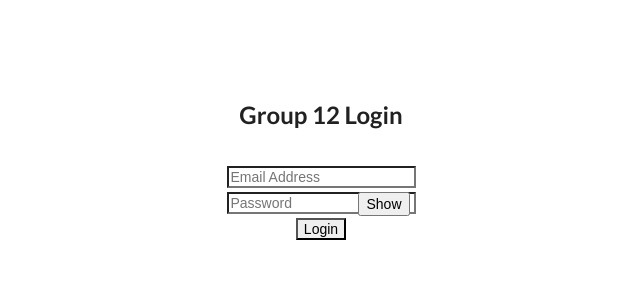
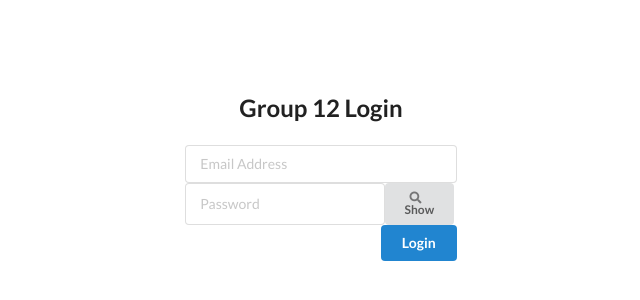
Before and after one commit to HoltHunter/Group-12, a React (Create React App) app in the folder react-app/: page / in a window 1280 px wide. Shown: the part 222-522 px from the top of the page, without its empty margins (319-959 px from the left). Built offline with nearby package versions, Linux system fonts and the light colour scheme.

Commit message:
Styling improvements to Login, Header, SearchView

```diff
--- a/react-app/src/components/Header.js
+++ b/react-app/src/components/Header.js
@@ -5,20 +5,23 @@ const Header = (session, signOut) => {
     return (
         <div className="ui secondary pointing menu">
             <Link to="/home" className="item">
+                <i className="home icon" />
                 Home
             </Link>
 
             <Link to="/search" className="item">
+                <i className="search icon" />
                 Search Users
             </Link>
 
             { session &&
             <Link to={`/profile/${ session.session.userId }`} className="item">
+                <i className="user circle icon" />
                 View Profile
             </Link>}
 
             { session && <div className="right menu">
-                <Link to='/' className="item" onClick={ signOut }>
+                <Link to='/' className="ui button negative" onClick={ signOut }>
                     Sign Out
                 </Link>
             </div>}
--- a/react-app/src/components/Login.js
+++ b/react-app/src/components/Login.js
@@ -1,6 +1,6 @@
-import { useState, useContext } from "react";
+import { useState } from "react";
 import * as Yup from "yup";
-import { Routes, Route, Navigate } from 'react-router-dom';
+import { Navigate } from 'react-router-dom';
 import {
   Flex,
   Heading,
@@ -9,28 +9,16 @@ import {
   InputGroup,
   VStack,
   InputLeftElement,
-  chakra,
   Box,
-  Link,
   FormControl,
   FormErrorMessage,
-  InputRightElement,
-  Checkbox,
-  propNames
+  InputRightElement
 } from "@chakra-ui/react";
-// import { FaUserAlt, FaEnvelope, FaLock } from "react-icons/fa";
 import { useFormik } from "formik";
-//import { useNavigate } from "react-router";
-//import { AccountContext } from "../AccountStatus";
-
-// const CFaUserAlt = chakra(FaUserAlt);
-// const CFaLock = chakra(FaLock);
-// const CFaEmail = chakra(FaEnvelope);
 
 const baseUrl = "http://localhost:8081"
 
 const Login = ({ setSession }) => {
-	//const [ setUser ] = useContext(AccountContext);
 	const [shouldRedirect, setRedirect] = useState(false);
 	const [showPassword, setShowPassword] = useState(false);
 	const handleShowClick = () => setShowPassword(!showPassword);
@@ -66,12 +54,6 @@ const Login = ({ setSession }) => {
         	})
 			.then(data => {
 				if (!data) return;
-				//setUser({ ...data });
-				//if (data.status) {
-				//setError(data.status);
-				//} else if (data.loggedIn) {
-				//navigate("/home");
-				//}
           		if (data.loggedIn) {
 					setSession(data)
 					setRedirect(true);
@@ -100,14 +82,7 @@ const Login = ({ setSession }) => {
 				Group 12 Login
 			</Heading>
         	<Box minW={{ base: "90%", md: "500px" }}>
-          		<form>
-					<VStack
-						spacing={4}
-						p="1rem"
-						m="auto"
-						backgroundColor="blackAlpha.900"
-						boxShadow="lg"
-					>
+          		<form className="ui form">
 						<FormControl isInvalid={formik.errors.username && formik.touched.username}>
 							<InputGroup>
 								<InputLeftElement
@@ -132,7 +107,6 @@ const Login = ({ setSession }) => {
 								<InputLeftElement
 									pointerEvents="none"
 									color="gray.300"
-								// children={<CFaLock color="gray.300" />}
 								/>
 								<Input
 									name="password"
@@ -145,27 +119,24 @@ const Login = ({ setSession }) => {
 									onBlur={formik.handleBlur}
 								/>
 								<InputRightElement width="4.5rem">
-								<Button h="1.75rem" size="sm" onClick={handleShowClick}>
+
+								</InputRightElement>
+								<button
+									onClick={ () => setShowPassword(!showPassword) }
+									className="tiny ui button"
+								>
+									<i className="search icon"/>
 									{showPassword ? "Hide" : "Show"}
-								</Button>
-							</InputRightElement>
+								</button>
 							</InputGroup>
 							<FormErrorMessage>{formik.errors.password}</FormErrorMessage>
 						</FormControl>
-					{/* <FormControl>
-						<Checkbox p="rem">Remember me.</Checkbox>
-					</FormControl> */}
-					<Button
-						borderRadius={0}
-						type="submit"
-						variant="solid"
-						colorScheme="blue"
-						width="full"
-					>
+						<div className="content">
+							<button className="ui button primary right floated meta">
 								Login
 								{shouldRedirect && <Navigate replace to="/home" />}
-					</Button>
-					</VStack>
+							</button>
+						</div>
 				</form>
 			</Box>
 		</VStack>
--- a/react-app/src/components/SearchView.js
+++ b/react-app/src/components/SearchView.js
@@ -62,7 +62,7 @@ class SearchView extends React.Component {
     render() {
         if (this.props.session) {
             return(
-                <div>
+                <div className='ui container'>
                     <h1>Hi {this.props.session.username}</h1>
                     <SearchBar
                         onFormSubmit={ this.onFormSubmit }
```
Lines whose indentation alone changed are shown as unchanged.
